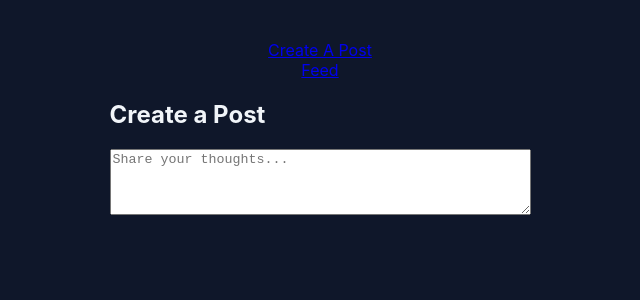
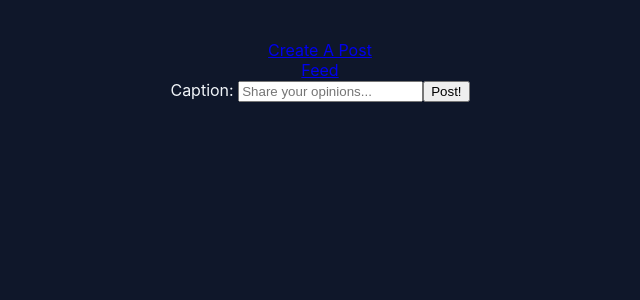
Before and after one commit to cedhere/music-album-rating-app, a React (Create React App) app in the folder client/: page /createpost in a window 1280 px wide. Shown: the top 300 px of the page, without its empty margins (336-976 px from the left). Built offline with nearby package versions, Linux system fonts and the light colour scheme.

Commit message:
added a form

```diff
--- a/client/src/App.js
+++ b/client/src/App.js
@@ -11,7 +11,7 @@ function App() {
         <Link to="/"> Feed</Link>
         <Routes>
           <Route path="/" element={<Home />} />
-           <Route path="/createpost" element={<CreatePost />} />
+          <Route path="/createpost" element={<CreatePost />} />
         </Routes>
       </Router>
     </div>
--- a/client/src/pages/CreatePost.js
+++ b/client/src/pages/CreatePost.js
@@ -4,18 +4,16 @@ import { Formik, Form, Field } from "formik";
 function CreatePost() {
   return (
     <div className="createPostPage">
-      <h2>Create a Post</h2>
-      <Formik initialValues={{ caption: "" }}>
+      <Formik>
         <Form>
-          {/* This is the box */}
+          <label>Caption: </label>
           <Field
-            as="textarea"
             id="createPostInput"
             name="caption"
-            placeholder="Share your thoughts..."
-            rows="4"
-            cols="50"
+            placeholder="Share your opinions..."
           />
+
+          <button type="submit"> Post!</button>
         </Form>
       </Formik>
     </div>
--- /dev/null
+++ b/package.json
@@ -0,0 +1,5 @@
+{
+  "dependencies": {
+    "formik": "^2.4.6"
+  }
+}
```
Also changed, not shown: 1 other file (tests, documents, lock files or other folders).
